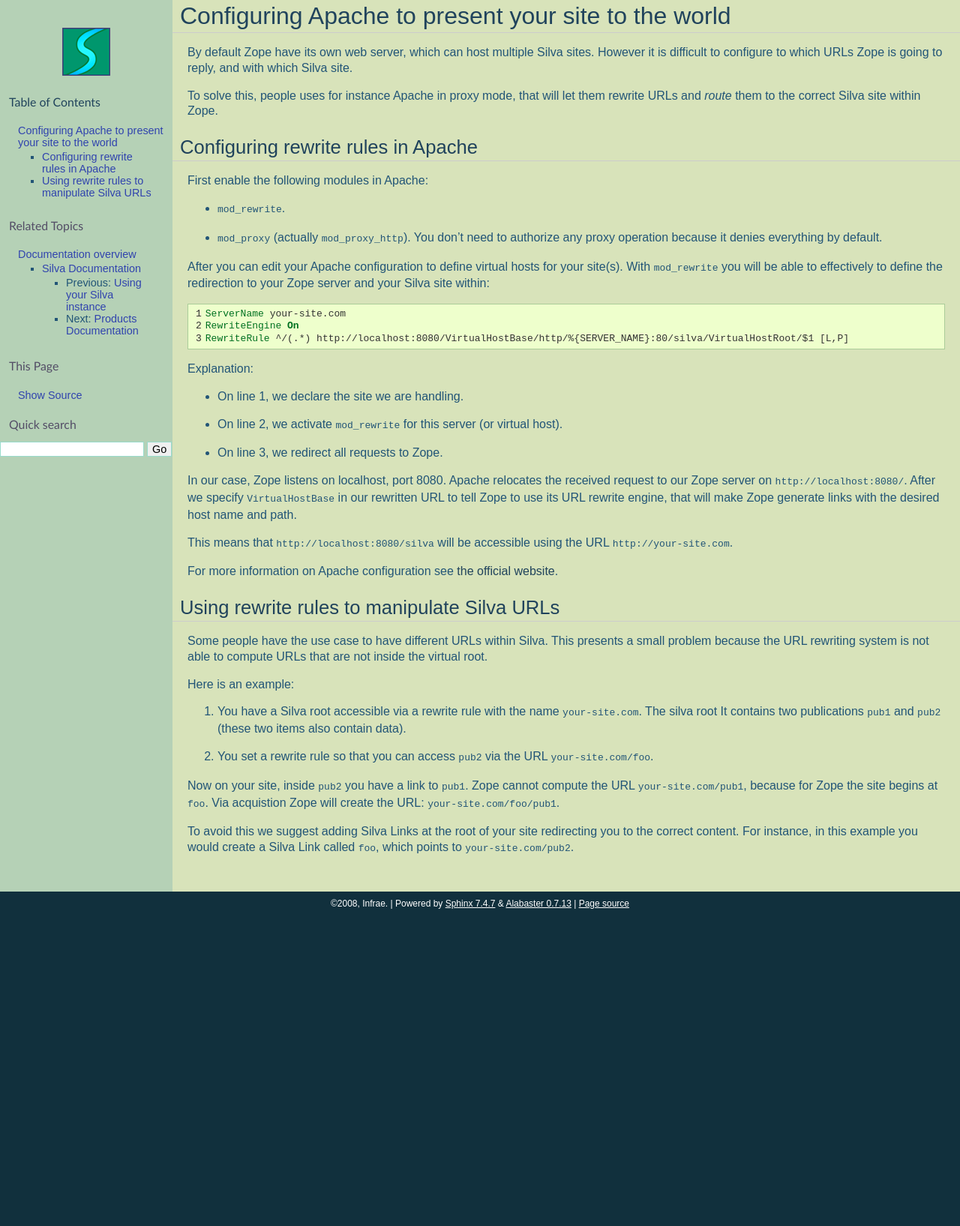
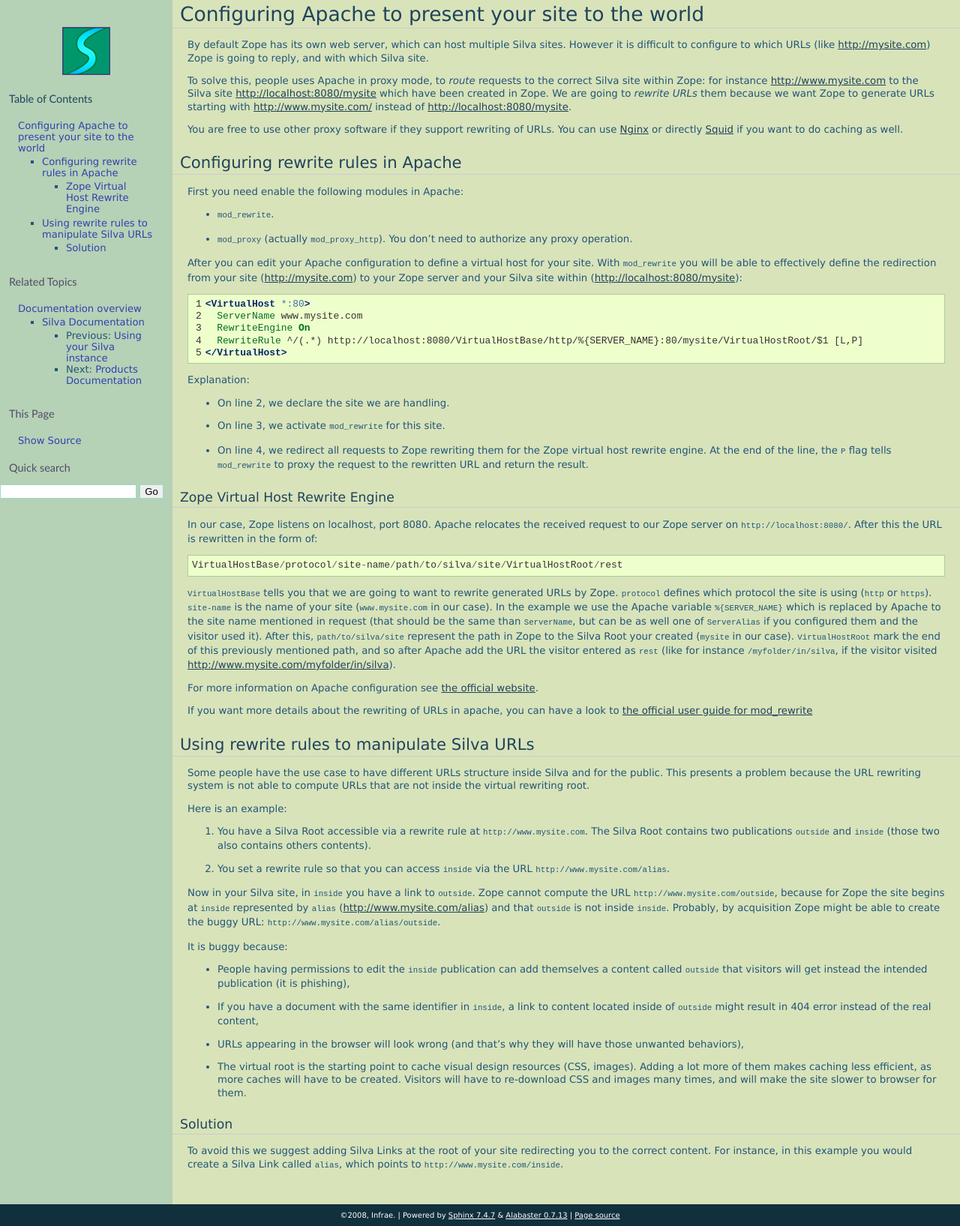
Before and after one commit to silvacms/documentation, a Sphinx documentation site: the page built from source/silva/apache.rst, in a window 1280 px wide. Shown: the whole page at 75% size. Built offline with Sphinx 7.4.7, drawn with Linux system fonts in a browser that asks for light colours; pages that are not in the unit, such as notebooks, are missing from menus; before the commit the page ends 1221 px from its top, so only the background shows below that.

Commit message:
untoddify and revert changes. Fix uggly font.

```diff
--- a/source/.static/default.css
+++ b/source/.static/default.css
@@ -3,8 +3,8 @@
  */
 
 body {
-  font-family: Arial, Helvetica, sans-serif;
-  font-size: 100%;
+  font-family:"Lucida Grande","Lucida Sans Unicode",Verdana,Arial,Helvetica,sans-serif;
+  font-size: 83%;
   background-color: #11303d;
   color: #000;
   margin: 0;
@@ -34,6 +34,7 @@ div.body {
 
 div.sphinxsidebarwrapper {
   padding: 20px 0 5px;
+  font-size: 110%;
 }
 
 div.sphinxsidebar {
@@ -514,9 +515,15 @@ p.subhead {
     margin-top: 20px;
 }
 
-a {
+a,
+.body a.toc-backref {
     color: #20435C;
     text-decoration: none;
+}
+
+.body a{
+    color: #00;
+    text-decoration: underline;
 }
 
 a:hover {
@@ -576,14 +583,16 @@ div.body p, div.body dd, div.body li {
 
 div.body ul li a {
   color: #20435C;
-  font-size: 1em;
+  text-decoration: none;
+  font-size: 120%;
   font-weight: bold;
 }
 
 div.body ul li ul li a {
   color: #20435C;
-  font-size: 0.9em;
+  font-size: 110%;
   font-weight: normal;
+  text-decoration: none;
 }
 
 div.body p.caption {
@@ -757,6 +766,7 @@ th {
 }
 
 pre {
+    font-size: 120%;
     padding: 5px;
     background-color: #efc;
     color: #333;
@@ -782,7 +792,8 @@ table.highlighttable td.linenos {
 tt {
     border-color: #aacc99;
     padding: 0 1px 0 1px;
-    font-size: 1em;
+    font-size: 120%;
+    font-weight: bold;
 }
 
 em.property {
--- a/source/silva/apache.rst
+++ b/source/silva/apache.rst
@@ -1,80 +1,143 @@
 Configuring Apache to present your site to the world
 ====================================================
 
-By default Zope have its own web server, which can host multiple Silva
-sites. However it is difficult to configure to which URLs Zope is
-going to reply, and with which Silva site.
+By default Zope has its own web server, which can host multiple Silva
+sites. However it is difficult to configure to which URLs (like
+http://mysite.com) Zope is going to reply, and with which Silva site.
 
-To solve this, people uses for instance Apache in proxy mode, that
-will let them rewrite URLs and *route* them to the correct Silva site
-within Zope.
+To solve this, people uses Apache in proxy mode, to *route* requests
+to the correct Silva site within Zope: for instance
+http://www.mysite.com to the Silva site http://localhost:8080/mysite
+which have been created in Zope. We are going to *rewrite URLs* them
+because we want Zope to generate URLs starting with
+http://www.mysite.com/ instead of http://localhost:8080/mysite.
+
+You are free to use other proxy software if they support rewriting of
+URLs. You can use `Nginx`_ or directly `Squid`_ if you want to do
+caching as well.
 
 Configuring rewrite rules in Apache
 -----------------------------------
 
-First enable the following modules in Apache:
+First you need enable the following modules in Apache:
 
 - ``mod_rewrite``.
 
 - ``mod_proxy`` (actually ``mod_proxy_http``). You don't need to
-  authorize any proxy operation because it denies everything by
-  default.
+  authorize any proxy operation.
 
-After you can edit your Apache configuration to define virtual hosts
-for your site(s). With ``mod_rewrite`` you will be able to effectively
-to define the redirection to your Zope server and your Silva site
-within:
+After you can edit your Apache configuration to define a virtual host
+for your site. With ``mod_rewrite`` you will be able to effectively
+define the redirection from your site (http://mysite.com) to your Zope
+server and your Silva site within (http://localhost:8080/mysite):
 
 .. code-block:: apache
    :linenos:
 
-   ServerName your-site.com
-   RewriteEngine On
-   RewriteRule ^/(.*) http://localhost:8080/VirtualHostBase/http/%{SERVER_NAME}:80/silva/VirtualHostRoot/$1 [L,P]
+   <VirtualHost *:80>
+     ServerName www.mysite.com
+     RewriteEngine On
+     RewriteRule ^/(.*) http://localhost:8080/VirtualHostBase/http/%{SERVER_NAME}:80/mysite/VirtualHostRoot/$1 [L,P]
+   </VirtualHost>
 
 Explanation:
 
-- On line 1, we declare the site we are handling.
+- On line 2, we declare the site we are handling.
 
-- On line 2, we activate ``mod_rewrite`` for this server (or virtual host).
+- On line 3, we activate ``mod_rewrite`` for this site.
 
-- On line 3, we redirect all requests to Zope.
+- On line 4, we redirect all requests to Zope rewriting them for the
+  Zope virtual host rewrite engine. At the end of the line, the ``P``
+  flag tells ``mod_rewrite`` to proxy the request to the rewritten URL
+  and return the result.
+
+.. _zope-virtual_host_monster:
+
+Zope Virtual Host Rewrite Engine
+~~~~~~~~~~~~~~~~~~~~~~~~~~~~~~~~
 
 In our case, Zope listens on localhost, port 8080. Apache relocates
 the received request to our Zope server on
-``http://localhost:8080/``. After we specify ``VirtualHostBase`` in
-our rewritten URL to tell Zope to use its URL rewrite engine, that will
-make Zope generate links with the desired host name and path.
+``http://localhost:8080/``. After this the URL is rewritten in the
+form of::
 
-This means that ``http://localhost:8080/silva`` will be accessible
-using the URL ``http://your-site.com``.
+  VirtualHostBase/protocol/site-name/path/to/silva/site/VirtualHostRoot/rest
+
+``VirtualHostBase`` tells you that we are going to want to rewrite
+generated URLs by Zope. ``protocol`` defines which protocol the site
+is using (``http`` or ``https``). ``site-name`` is the name of your
+site (``www.mysite.com`` in our case). In the example we use the
+Apache variable ``%{SERVER_NAME}`` which is replaced by Apache to the
+site name mentioned in request (that should be the same than
+``ServerName``, but can be as well one of ``ServerAlias`` if you
+configured them and the visitor used it). After this,
+``path/to/silva/site`` represent the path in Zope to the Silva Root
+your created (``mysite`` in our case). ``VirtualHostRoot`` mark the
+end of this previously mentioned path, and so after Apache add the URL
+the visitor entered as ``rest`` (like for instance
+``/myfolder/in/silva``, if the visitor visited
+http://www.mysite.com/myfolder/in/silva).
 
 For more information on Apache configuration see `the official website
 <http://httpd.apache.org/docs>`_.
+
+If you want more details about the rewriting of URLs in apache, you
+can have a look to `the official user guide for mod_rewrite
+<http://httpd.apache.org/docs/2.2/rewrite/>`_
 
 
 Using rewrite rules to manipulate Silva URLs
 --------------------------------------------
 
-Some people have the use case to have different URLs within
-Silva. This presents a small problem because the URL rewriting system
-is not able to compute URLs that are not inside the virtual root.
+Some people have the use case to have different URLs structure inside
+Silva and for the public.  This presents a problem because the URL
+rewriting system is not able to compute URLs that are not inside the
+virtual rewriting root.
 
 Here is an example:
 
-1. You have a Silva root accessible via a rewrite rule with the name
-   ``your-site.com``. The silva root It contains two publications
-   ``pub1`` and ``pub2`` (these two items also contain data).
+1. You have a Silva Root accessible via a rewrite rule at
+   ``http://www.mysite.com``. The Silva Root contains two publications
+   ``outside`` and ``inside`` (those two also contains others contents).
 
-2. You set a rewrite rule so that you can access ``pub2`` via the URL
-   ``your-site.com/foo``.
+2. You set a rewrite rule so that you can access ``inside`` via the URL
+   ``http://www.mysite.com/alias``.
 
-Now on your site, inside ``pub2`` you have a link to ``pub1``. Zope
-cannot compute the URL ``your-site.com/pub1``, because for Zope the
-site begins at ``foo``. Via acquistion Zope will create the URL:
-``your-site.com/foo/pub1``.
+Now in your Silva site, in ``inside`` you have a link to ``outside``. Zope
+cannot compute the URL ``http://www.mysite.com/outside``, because for Zope the
+site begins at ``inside`` represented by ``alias``
+(http://www.mysite.com/alias) and that ``outside`` is not inside
+``inside``. Probably, by acquisition Zope might be able to create the
+buggy URL: ``http://www.mysite.com/alias/outside``.
+
+It is buggy because:
+
+- People having permissions to edit the ``inside`` publication can add
+  themselves a content called ``outside`` that visitors will get instead
+  the intended publication (it is phishing),
+
+- If you have a document with the same identifier in ``inside``, a link
+  to content located inside of ``outside`` might result in 404 error
+  instead of the real content,
+
+- URLs appearing in the browser will look wrong (and that’s why they
+  will have those unwanted behaviors),
+
+- The virtual root is the starting point to cache visual design
+  resources (CSS, images). Adding a lot more of them makes caching
+  less efficient, as more caches will have to be created. Visitors
+  will have to re-download CSS and images many times, and will make
+  the site slower to browser for them.
+
+
+Solution
+~~~~~~~~
 
 To avoid this we suggest adding Silva Links at the root of your site
 redirecting you to the correct content. For instance, in this example
-you would create a Silva Link called ``foo``, which points to
-``your-site.com/pub2``.
+you would create a Silva Link called ``alias``, which points to
+``http://www.mysite.com/inside``.
+
+
+.. _Nginx: http://nginx.org/
+.. _Squid: http://www.squid-cache.org/
```
